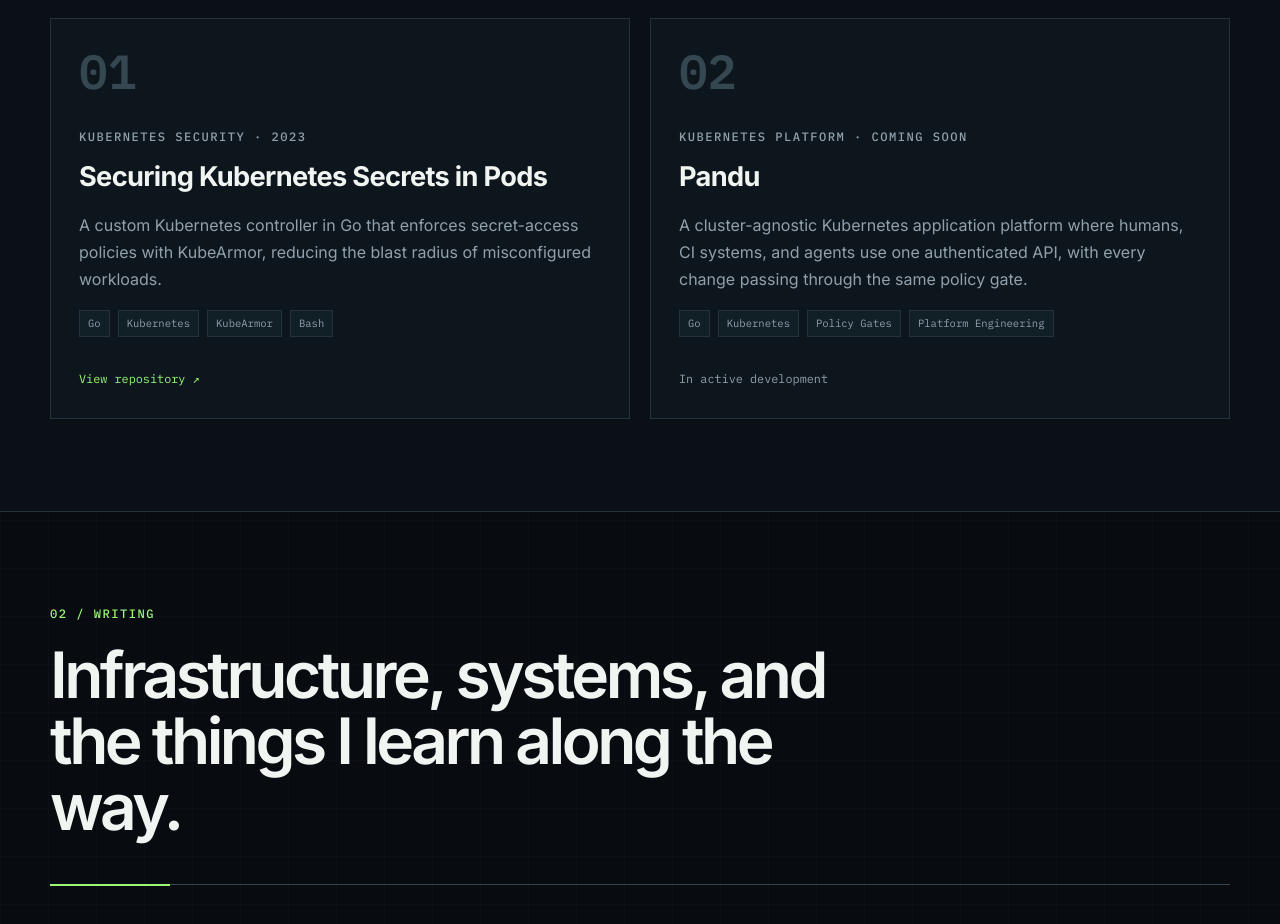
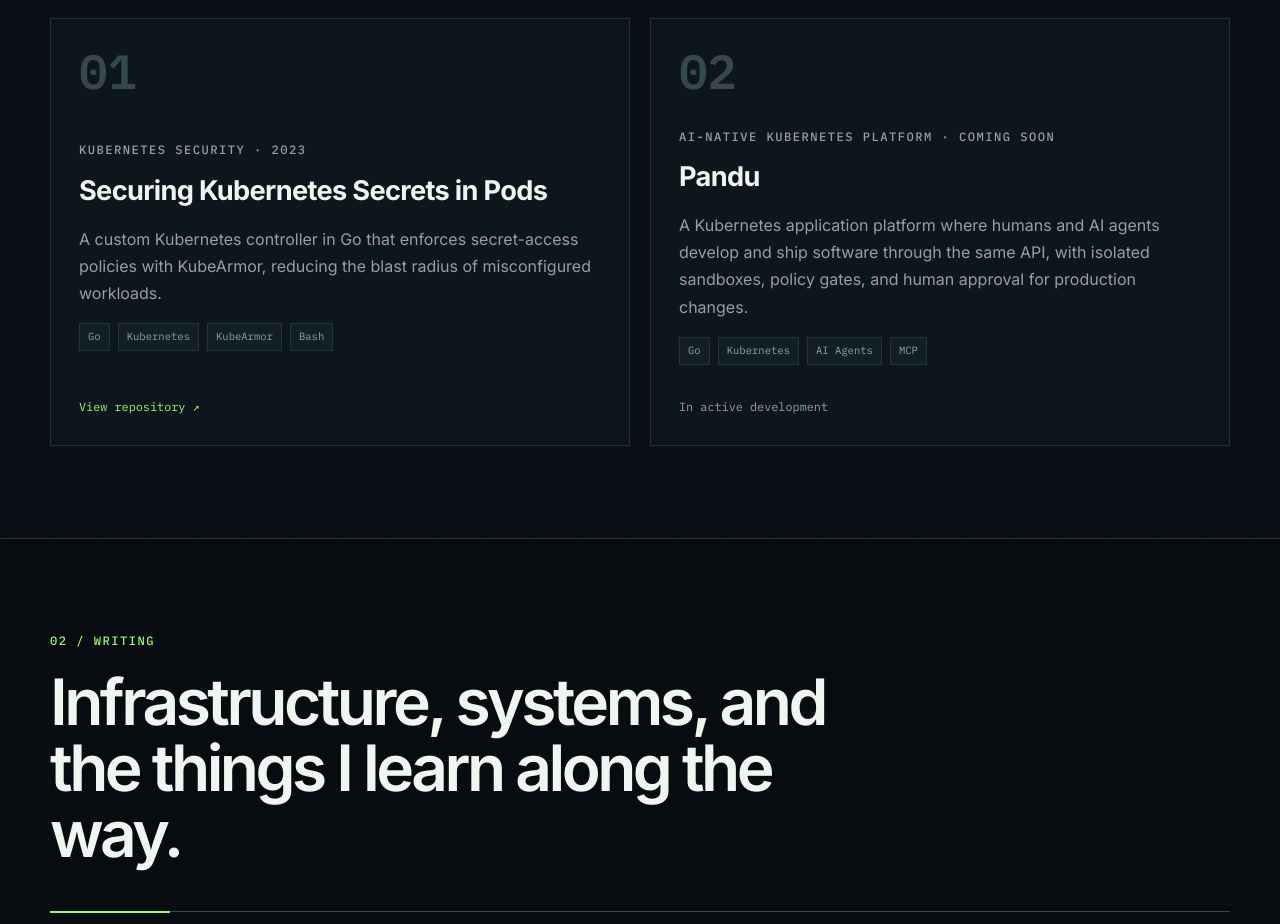
Before and after one commit to kadeksuryam/kadeksuryam.github.io, a plain HTML site: page index.html in a window 1280 px wide. Shown: the part 1160-2084 px from the top of the page. Drawn offline with Linux system fonts and the light colour scheme.

Commit message:
Clarify Pandu as an AI agent platform

```diff
--- a/index.html
+++ b/index.html
@@ -108,10 +108,10 @@
                     <article class="project-card reveal">
                         <div class="project-number">02</div>
                         <div>
-                            <p class="project-kicker">KUBERNETES PLATFORM · COMING SOON</p>
+                            <p class="project-kicker">AI-NATIVE KUBERNETES PLATFORM · COMING SOON</p>
                             <h3>Pandu</h3>
-                            <p>A cluster-agnostic Kubernetes application platform where humans, CI systems, and agents use one authenticated API, with every change passing through the same policy gate.</p>
-                            <ul class="tag-list"><li>Go</li><li>Kubernetes</li><li>Policy Gates</li><li>Platform Engineering</li></ul>
+                            <p>A Kubernetes application platform where humans and AI agents develop and ship software through the same API, with isolated sandboxes, policy gates, and human approval for production changes.</p>
+                            <ul class="tag-list"><li>Go</li><li>Kubernetes</li><li>AI Agents</li><li>MCP</li></ul>
                         </div>
                         <p class="project-status">In active development</p>
                     </article>
```
